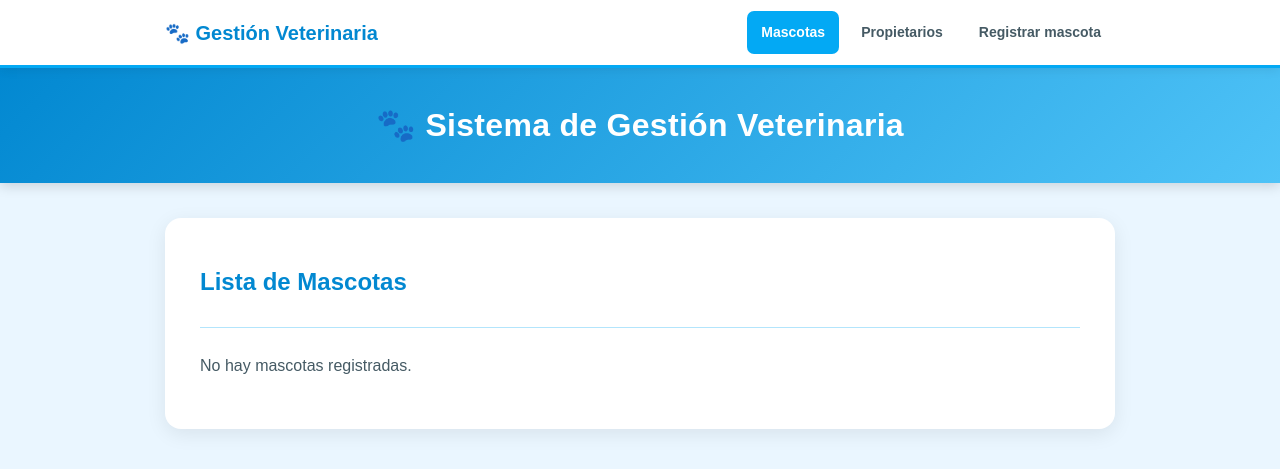
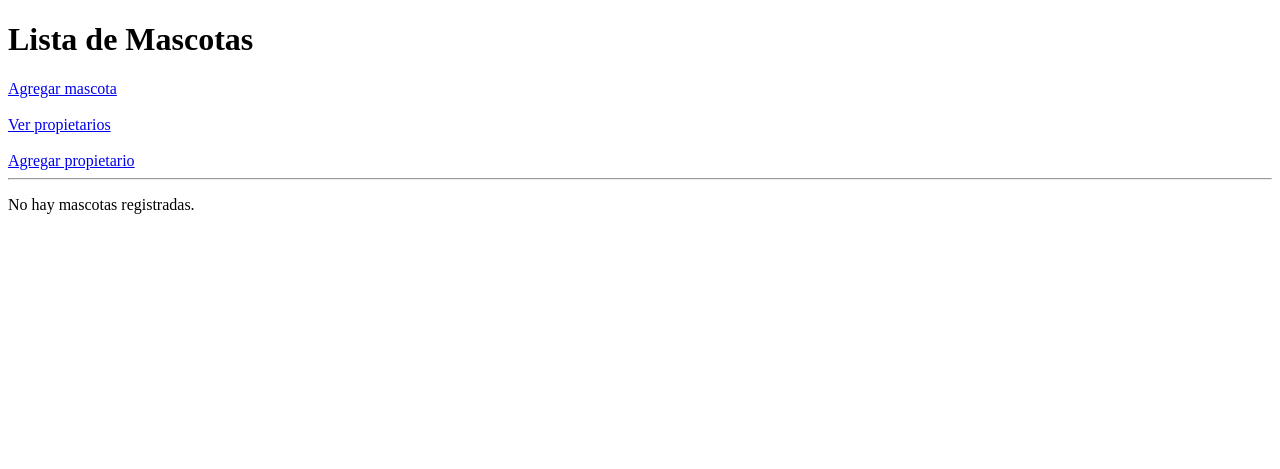
Before and after one commit to karii-s/sistema-gestion-veterinaria, a Django app: page /veterinaria/ in a window 1280 px wide. Shown: the top 469 px of the page. Run offline with Django 5.2, Linux system fonts and the light colour scheme; data that the repository does not hold is empty; some libraries are stand-ins or nearby versions.

Commit message:
Agregar enlaces de propietarios

```diff
--- a/veterinaria/templates/veterinaria/lista_mascotas.html
+++ b/veterinaria/templates/veterinaria/lista_mascotas.html
@@ -1,112 +1,79 @@
-{% load static %}
-
 <!DOCTYPE html>
 <html lang="es">
 <head>
     <meta charset="UTF-8">
     <meta name="viewport" content="width=device-width, initial-scale=1.0">
-
-    <title>Sistema de Gestión Veterinaria</title>
-
-    <link rel="stylesheet" href="{% static 'veterinaria/estilos.css' %}">
+    <title>Gestión Veterinaria</title>
 </head>
 
 <body>
 
-    <nav class="navbar">
-        <div class="navbar-container">
+    <h1>Lista de Mascotas</h1>
 
-            <a class="navbar-brand" href="{% url 'lista_mascotas' %}">
-                🐾 Gestión Veterinaria
+    <a href="{% url 'agregar_mascota' %}">
+        Agregar mascota
     </a>
 
-            <ul class="navbar-links">
-                <li>
-                    <a class="nav-principal" href="{% url 'lista_mascotas' %}">
-                        Mascotas
+    <br><br>
+
+    <a href="{% url 'lista_propietarios' %}">
+        Ver propietarios
     </a>
-                </li>
 
-                <li>
-                    <a href="{% url 'lista_propietarios' %}">
-                        Propietarios
+    <br><br>
+
+    <a href="{% url 'agregar_propietario' %}">
+        Agregar propietario
     </a>
-                </li>
-
-                <li>
-                    <a href="{% url 'agregar_mascota' %}">
-                        Registrar mascota
-                    </a>
-                </li>
-            </ul>
-
-        </div>
-    </nav>
-
-
-    <h1>🐾 Sistema de Gestión Veterinaria</h1>
-
-    <div class="container">
-
-        <h2>Lista de Mascotas</h2>
 
     <hr>
 
     {% if mascotas %}
+        <table border="1">
+            <thead>
+                <tr>
+                    <th>Nombre</th>
+                    <th>Especie</th>
+                    <th>Raza</th>
+                    <th>Edad</th>
+                    <th>Propietario</th>
+                    <th>Acciones</th>
+                </tr>
+            </thead>
 
-            <ul>
-
+            <tbody>
                 {% for mascota in mascotas %}
-
-                    <li>
-
-                        <strong>{{ mascota.nombre }}</strong>
-
-                        <br>
-
-                        🐾 Especie: {{ mascota.especie }}
-
-                        <br>
-
-                        🏷️ Raza: {{ mascota.raza }}
-
-                        <br>
-
-                        🎂 Edad: {{ mascota.edad }} años
-
-                        <br>
-
-                        👤 Propietario:
-
+                    <tr>
+                        <td>{{ mascota.nombre }}</td>
+                        <td>{{ mascota.especie }}</td>
+                        <td>{{ mascota.raza }}</td>
+                        <td>{{ mascota.edad }}</td>
+                        <td>
                             {% if mascota.propietario %}
                                 {{ mascota.propietario.nombre }}
                             {% else %}
                                 Sin propietario
                             {% endif %}
-
-                        <br><br>
-
-                        <a class="boton" href="{% url 'editar_mascota' mascota.id %}">
+                        </td>
+                        <td>
+                            <a href="{% url 'editar_mascota' mascota.id %}">
                                 Editar
                             </a>
 
-                        <a class="boton" href="{% url 'eliminar_mascota' mascota.id %}">
+                            |
+
+                            <a href="{% url 'eliminar_mascota' mascota.id %}">
                                 Eliminar
                             </a>
-
-                    </li>
-
+                        </td>
+                    </tr>
                 {% endfor %}
-
-            </ul>
+            </tbody>
+        </table>
 
     {% else %}
-
         <p>No hay mascotas registradas.</p>
-
     {% endif %}
-
-    </div>
 
 </body>
 </html>
```
Lines whose indentation alone changed are shown as unchanged.
